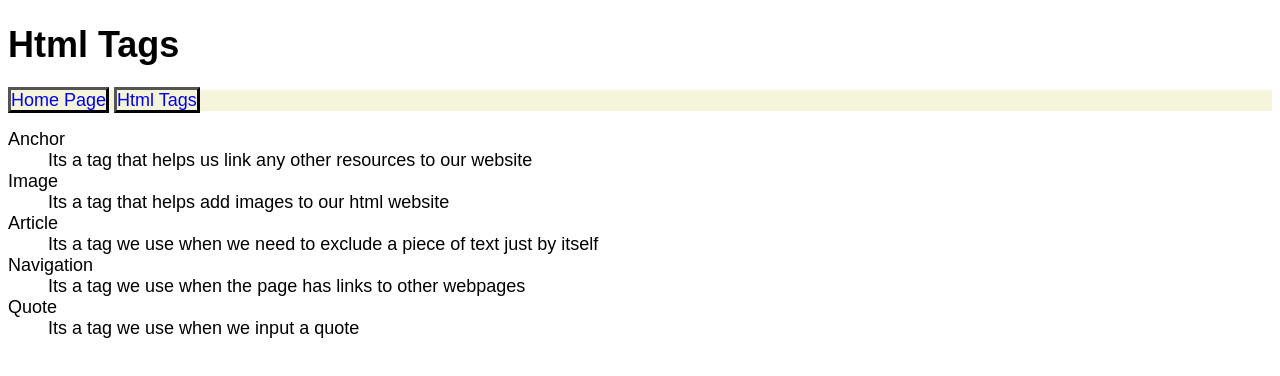
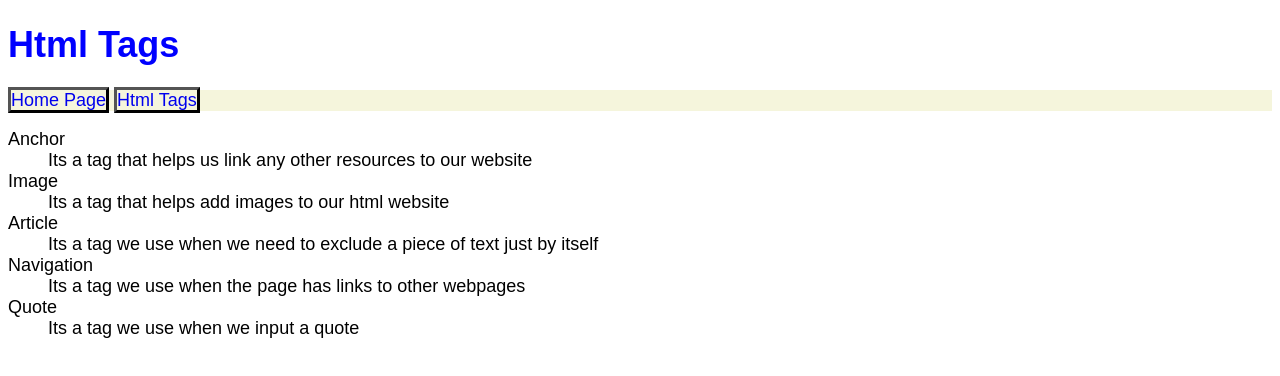
Before and after one commit to elsh0044/elsh0044.github.io, a plain HTML site: page html-assignment/notes.html in a window 1280 px wide. Drawn offline with Linux system fonts and the light colour scheme.

Commit message:
spelling mistake

```diff
--- a/html-assignment/notes.html
+++ b/html-assignment/notes.html
@@ -7,7 +7,7 @@
     <link href="css/main.css" rel="stylesheet">
 </head>
 <body>
-    <h1 class="stie-title">Html Tags</h1>
+    <h1 class="site-title">Html Tags</h1>
     <header>
         <nav>
             <a href="index.html" target="_blank">Home Page</a>
```
